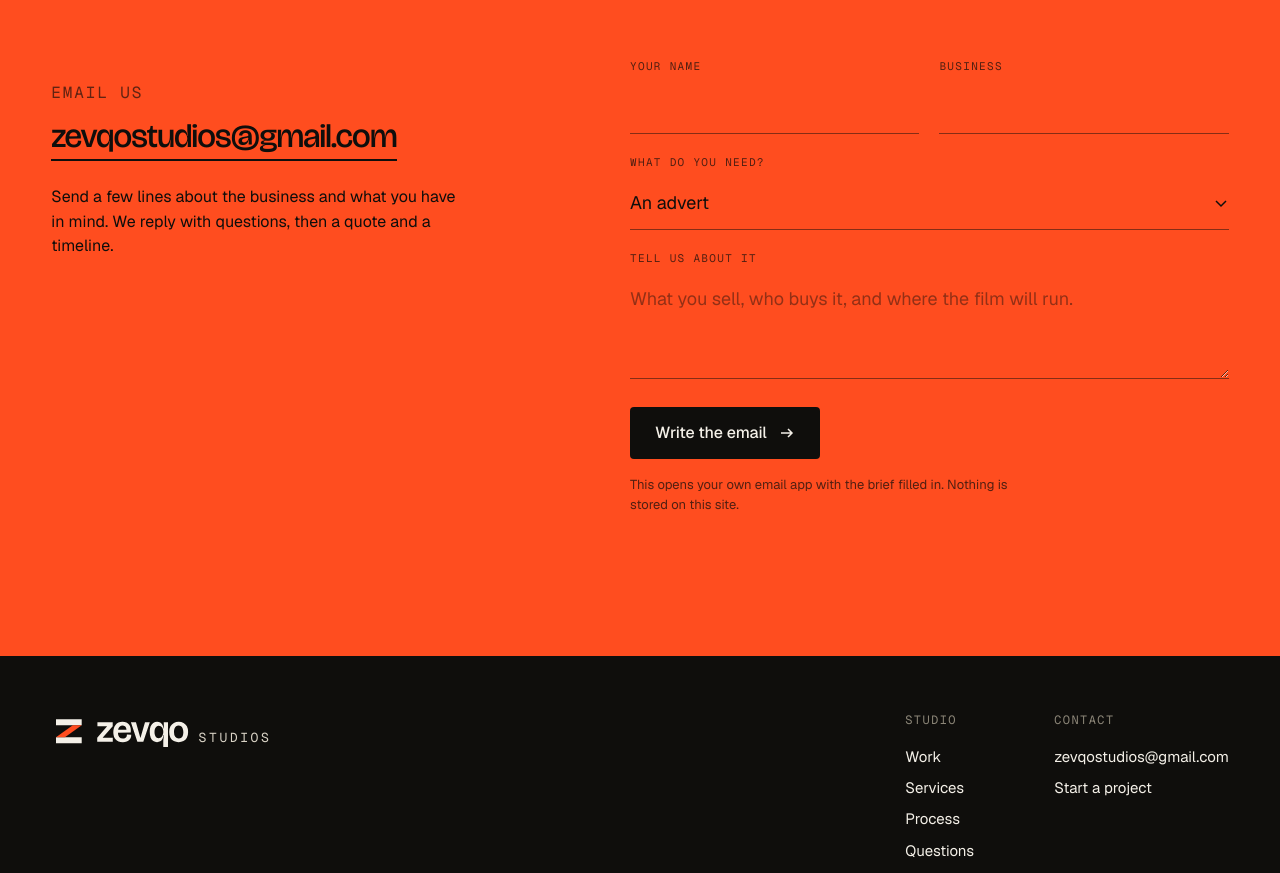
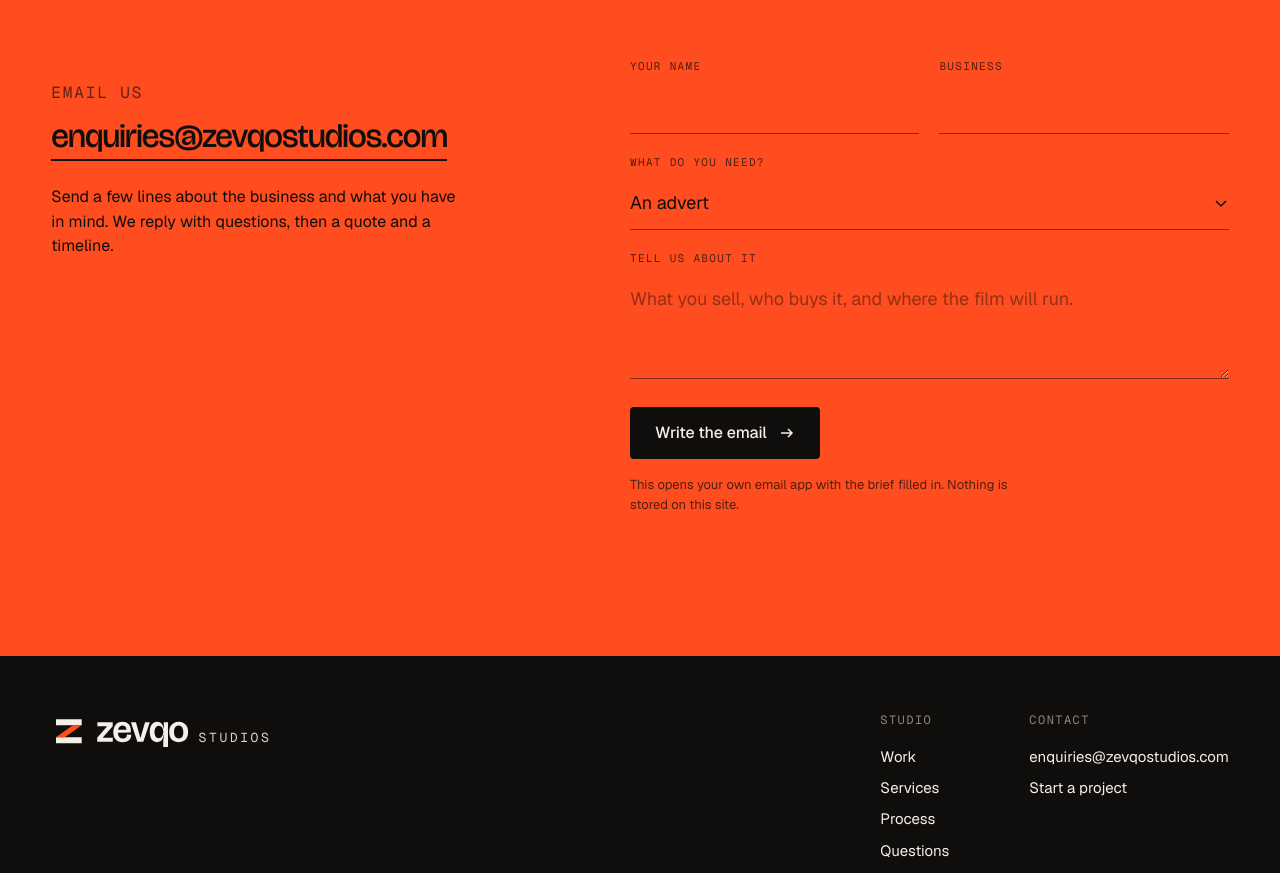
Before and after one commit to nottallvideos/zevqo-studios, a plain HTML site: page index.html in a window 1280 px wide. Shown: the part 6164-7037 px from the top of the page. Drawn offline with Linux system fonts and the light colour scheme.

Commit message:
Use enquiries@zevqostudios.com as the contact address
Co-Authored-By: Claude Fable 5.2 <noreply@anthropic.com>

```diff
--- a/assets/js/site.js
+++ b/assets/js/site.js
@@ -1,6 +1,6 @@
 (function () {
   'use strict';
-  var EMAIL = 'zevqostudios@gmail.com';
+  var EMAIL = 'enquiries@zevqostudios.com';
 
   // nav background once the page has scrolled
   var nav = document.getElementById('nav');
--- a/index.html
+++ b/index.html
@@ -255,10 +255,10 @@
     <div class="contact-grid">
       <div class="contact-side rv">
         <p class="label">Email us</p>
-        <a class="mail" href="mailto:zevqostudios@gmail.com">zevqostudios@gmail.com</a>
+        <a class="mail" href="mailto:enquiries@zevqostudios.com">enquiries@zevqostudios.com</a>
         <p>Send a few lines about the business and what you have in mind. We reply with questions, then a quote and a timeline.</p>
       </div>
-      <form class="brief rv" id="brief" style="--d:.08s" action="mailto:zevqostudios@gmail.com" method="post" enctype="text/plain">
+      <form class="brief rv" id="brief" style="--d:.08s" action="mailto:enquiries@zevqostudios.com" method="post" enctype="text/plain">
         <div class="field"><label for="f-name">Your name</label><input id="f-name" name="Name" autocomplete="name" required></div>
         <div class="field"><label for="f-co">Business</label><input id="f-co" name="Business" autocomplete="organization"></div>
         <div class="field full"><label for="f-need">What do you need?</label>
@@ -291,7 +291,7 @@
       </div>
       <div>
         <h4 class="label">Contact</h4>
-        <ul><li><a href="mailto:zevqostudios@gmail.com">zevqostudios@gmail.com</a></li><li><a href="#contact">Start a project</a></li></ul>
+        <ul><li><a href="mailto:enquiries@zevqostudios.com">enquiries@zevqostudios.com</a></li><li><a href="#contact">Start a project</a></li></ul>
       </div>
     </div>
   </div>
```
Also changed, not shown: assets/img/og.png.
